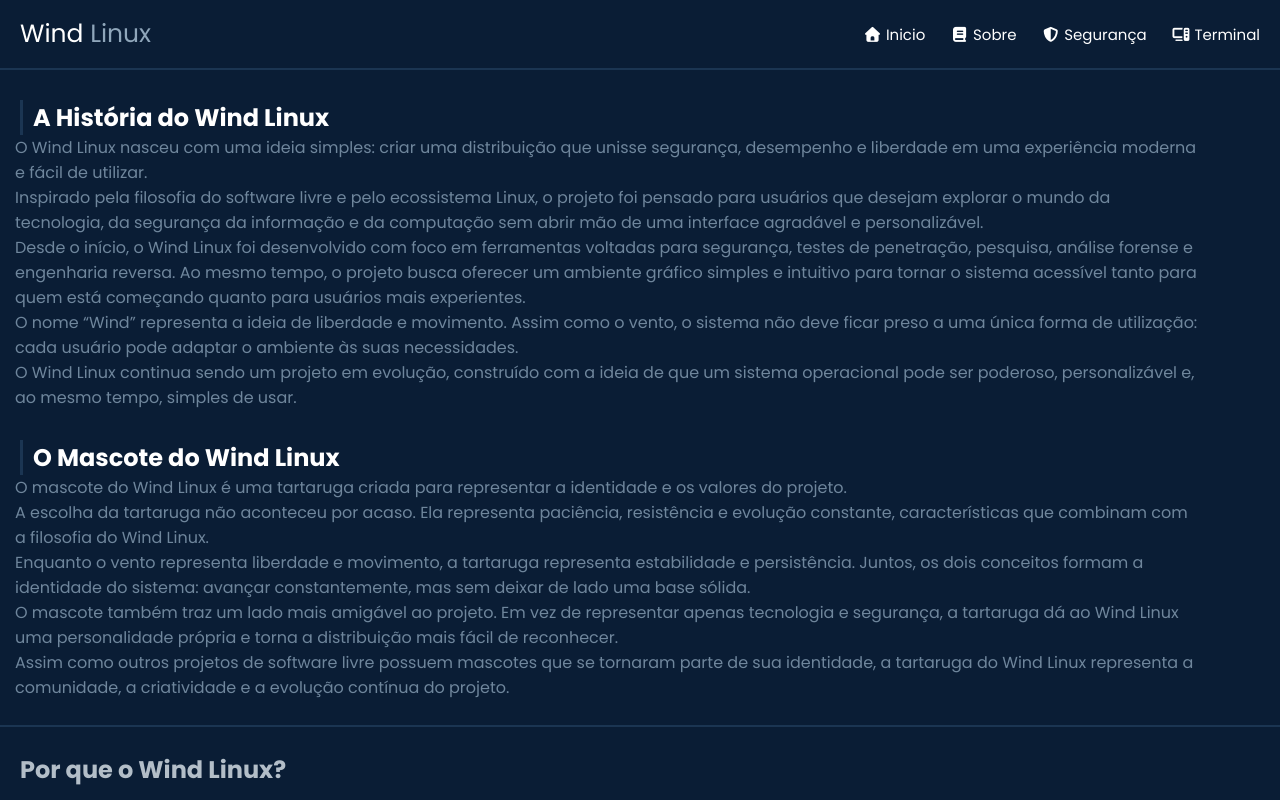
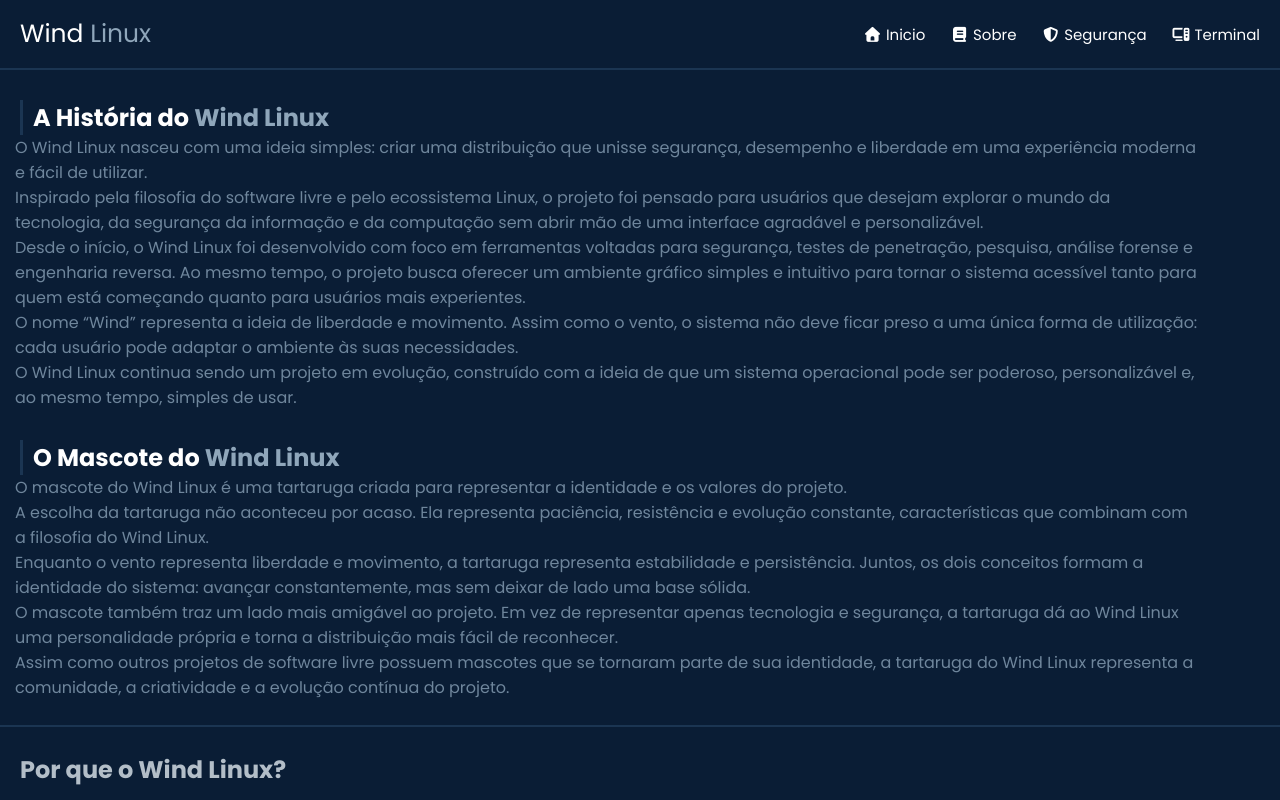
Before and after one commit to gustavo11795259/Wind-Linux, a plain HTML site: page index.html in a window 1280 px wide. Shown: the top 800 px of the page. Drawn offline with Linux system fonts and the light colour scheme.

Commit message:
Update index.html

```diff
--- a/index.html
+++ b/index.html
@@ -32,9 +32,9 @@
     <main>
         <section class="corpo-pagina">
             <div class="conteudo-pagina">
-                <h2>A História do Wind Linux</h2>
+                <h2>A História do <span>Wind Linux</span></h2>
                 <p>
-                        O Wind Linux nasceu com uma ideia simples: criar uma distribuição que unisse segurança, desempenho e liberdade em uma experiência moderna e fácil de utilizar.
+                    O Wind Linux nasceu com uma ideia simples: criar uma distribuição que unisse segurança, desempenho e liberdade em uma experiência moderna e fácil de utilizar.
                 </p>
                 <p>
                     Inspirado pela filosofia do software livre e pelo ecossistema Linux, o projeto foi pensado para usuários que desejam explorar o mundo da tecnologia, da segurança da informação e da computação sem abrir mão de uma interface agradável e personalizável.
@@ -48,7 +48,7 @@
                 <p>
                     O Wind Linux continua sendo um projeto em evolução, construído com a ideia de que um sistema operacional pode ser poderoso, personalizável e, ao mesmo tempo, simples de usar.
                 </p>
-                <h2>O Mascote do Wind Linux</h2>
+                <h2>O Mascote do <span>Wind Linux</span></h2>
                 <p>
                    O mascote do Wind Linux é uma tartaruga criada para representar a identidade e os valores do projeto.
                 </p>
@@ -104,5 +104,6 @@
         <h3>Wind <br><span>Linux</span></h3>
         <p>Desenvolvido por Gustavo Ramos. &copy; Todos os direitos reservados</p>
     </footer>
+    <script src="script.js"></script>
 </body>
 </html>
```
